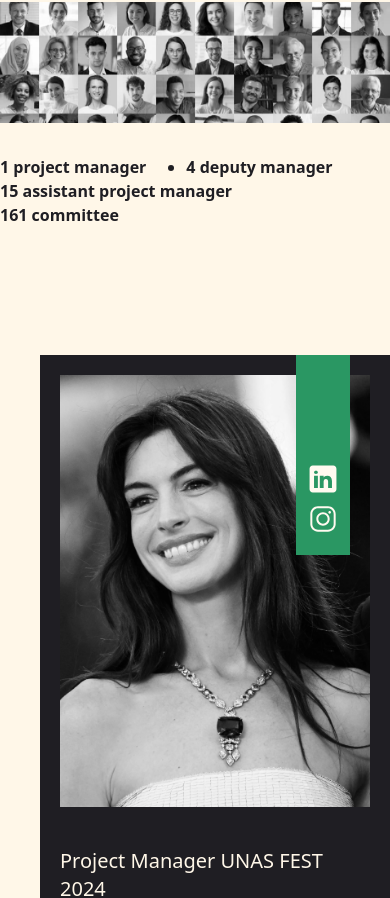
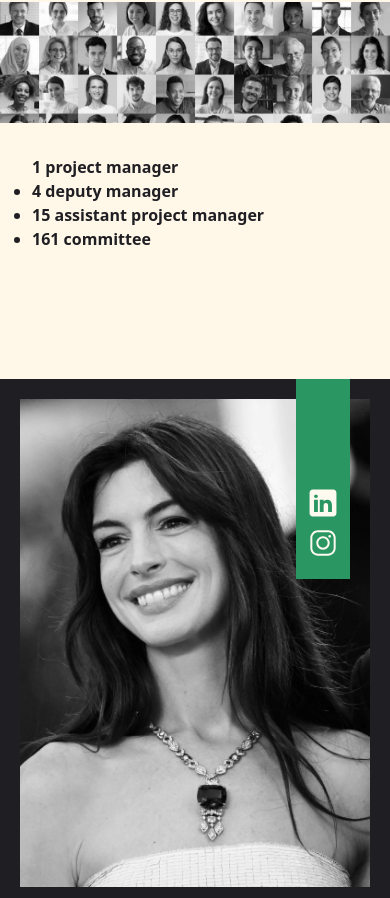
Before and after one commit to Rangga056/unasfest, a Next.js app: page /about-us/committee in a window 390 px wide. Shown: the part 492-1390 px from the top of the page. Built offline with nearby package versions, Linux system fonts and the light colour scheme.

Commit message:
fix committee page and add .htaccess

```diff
--- a/app/about-us/committee/page.tsx
+++ b/app/about-us/committee/page.tsx
@@ -30,7 +30,7 @@ const page = () => {
           alt="committe bannerImg"
           className="h-full w-full object-contain object-center"
         />
-        <ul className="mt-8 flex list-disc flex-wrap items-center justify-start gap-x-10 text-base font-semibold md:justify-center md:text-xl">
+        <ul className="container mt-8 flex list-disc flex-wrap items-center justify-start gap-x-10 text-base font-semibold md:justify-center md:text-xl">
           <li className="list-none">1 project manager</li>
           <li>4 deputy manager</li>
           <li>15 assistant project manager</li>
@@ -38,7 +38,7 @@ const page = () => {
         </ul>
       </div>
       {/* Project Manager */}
-      <div className="mx-auto mt-32 max-w-[1560px] pl-10">
+      <div className="mx-auto mt-32 max-w-[1560px] md:pl-10">
         <div className="relative ml-auto mr-6 flex w-full flex-col bg-page-black md:max-w-[1380px] md:flex-row">
           {/* Image */}
           <div className="-left-8 -top-8 p-5 md:absolute md:p-0">
```
Also changed, not shown: 1 other file (tests, documents, lock files or other folders).
